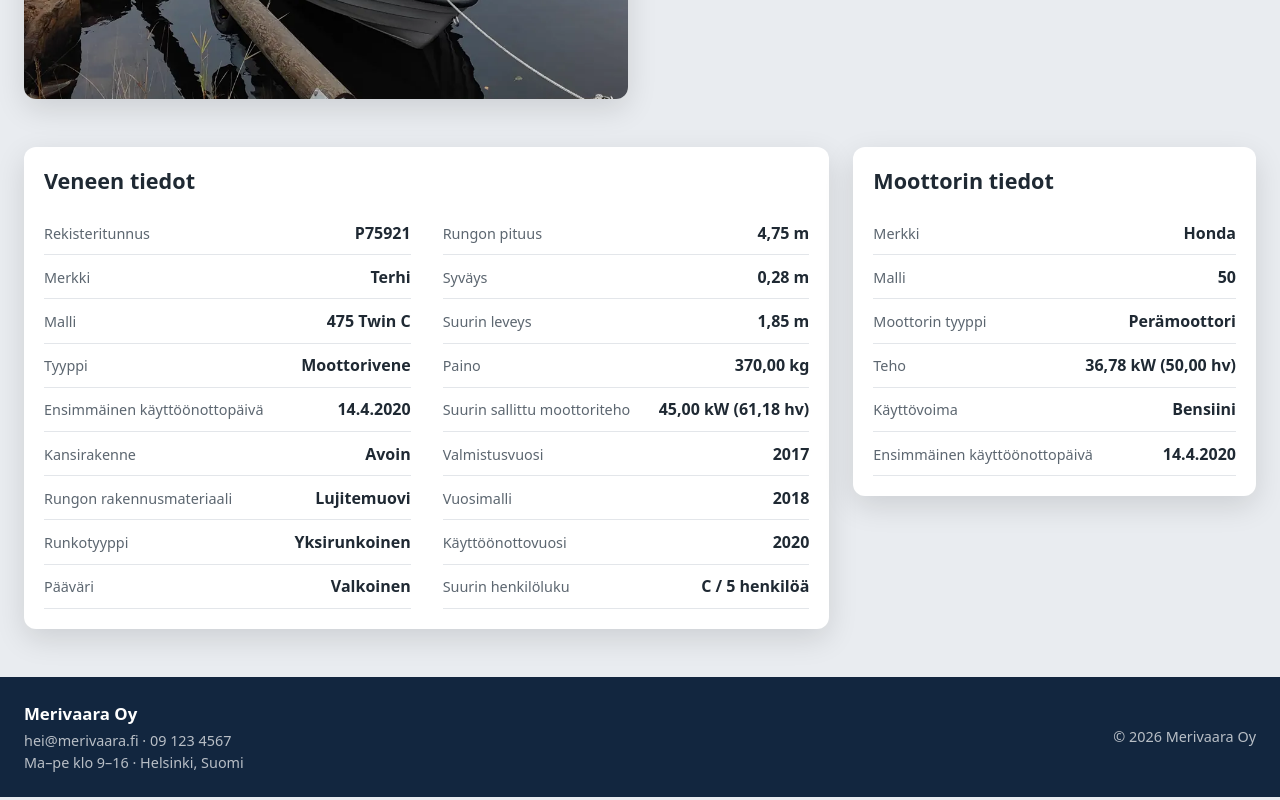
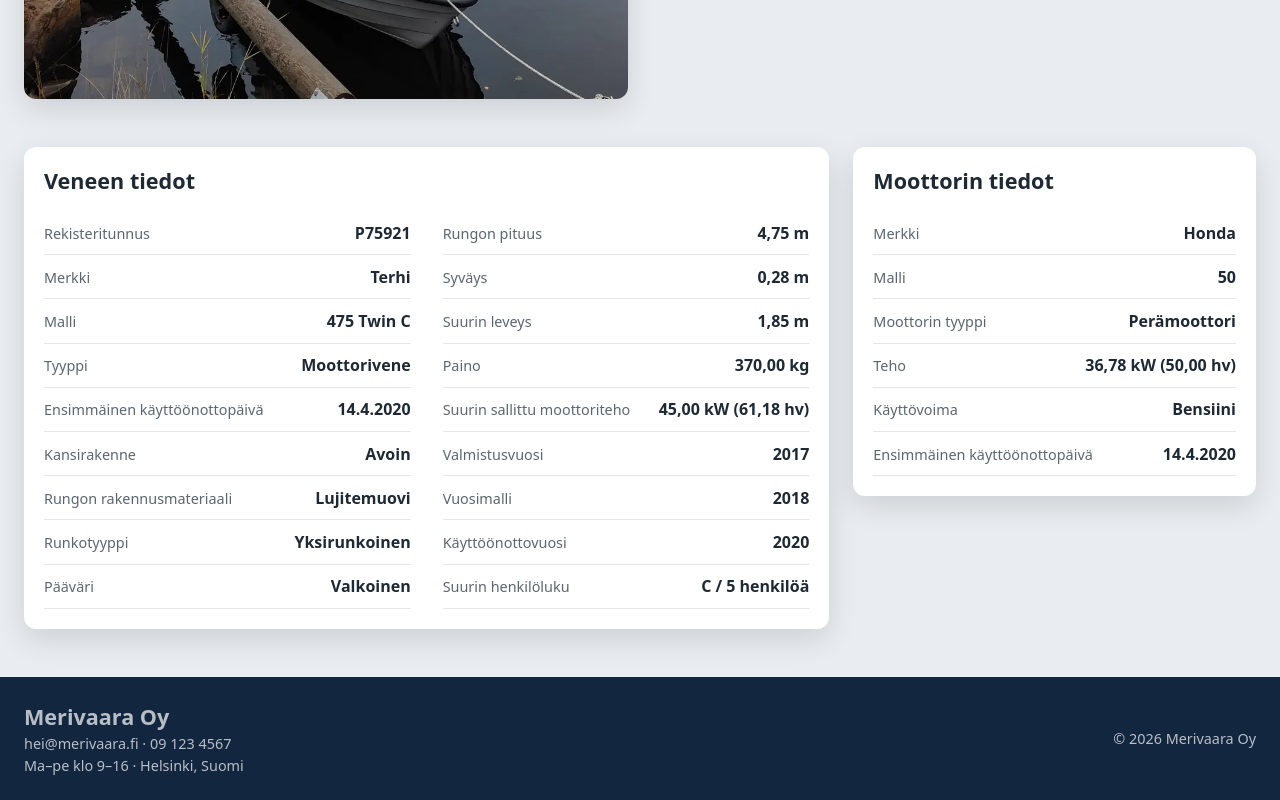
Before and after one commit to thundertheidiot/venekauppatehtava, a website: page boat1.html in a window 1280 px wide. Shown: the part 1297-2097 px from the top of the page. Drawn offline with Linux system fonts and the light colour scheme.

Commit message:
fix w3c validation

```diff
--- a/boat1.html
+++ b/boat1.html
@@ -183,7 +183,7 @@
 
 		<footer class="bar">
 			<div>
-				<h3>Merivaara Oy</h3>
+				<h2>Merivaara Oy</h2>
 				<p>hei@merivaara.fi · 09 123 4567</p>
 				<p>Ma–pe klo 9–16 · Helsinki, Suomi</p>
 			</div>
```
Also changed, not shown: contact.html (+1 -1 lines), index.html (+1 -1 lines).
